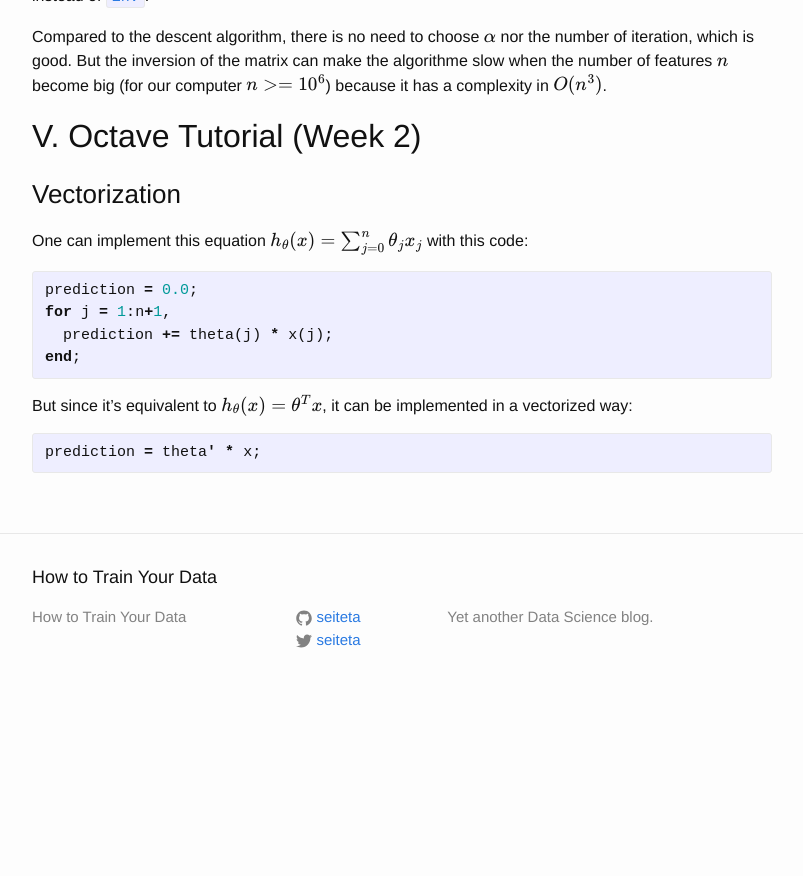
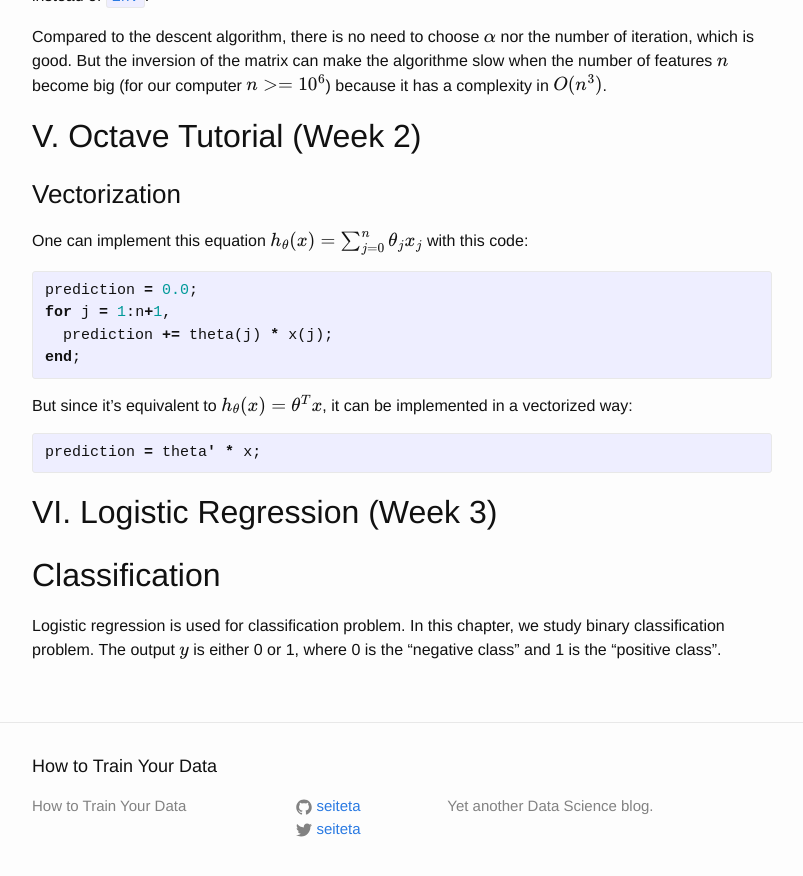
Before and after one commit to seiteta/seiteta.github.io_old, a Jekyll site: the page built from _posts/2014-12-04-machine-learning-notes.md, in a window 1280 px wide and 900 px high, scrolled down 3583 px. Shown: the top 876 px of the window, without its empty margins (238-1041 px from the left). Built offline with Jekyll 4.4.1, drawn with Linux system fonts in a browser that asks for light colours; formulas are drawn with MathJax 3; before the commit the page ends 4294 px from its top, so only the background shows below that.

Commit message:
Update 2014-12-04-machine-learning-notes.md

```diff
--- a/_posts/2014-12-04-machine-learning-notes.md
+++ b/_posts/2014-12-04-machine-learning-notes.md
@@ -137,3 +137,9 @@ But since it's equivalent to $$h_{\theta}(x) = \theta^T x$$, it can be implement
 {% highlight matlab %}
 prediction = theta' * x;
 {% endhighlight %}
+
+## VI. Logistic Regression (Week 3)
+
+## Classification
+
+Logistic regression is used for classification problem. In this chapter, we study binary classification problem. The output $$y$$ is either 0 or 1, where 0 is the "negative class" and 1 is the "positive class".
```
